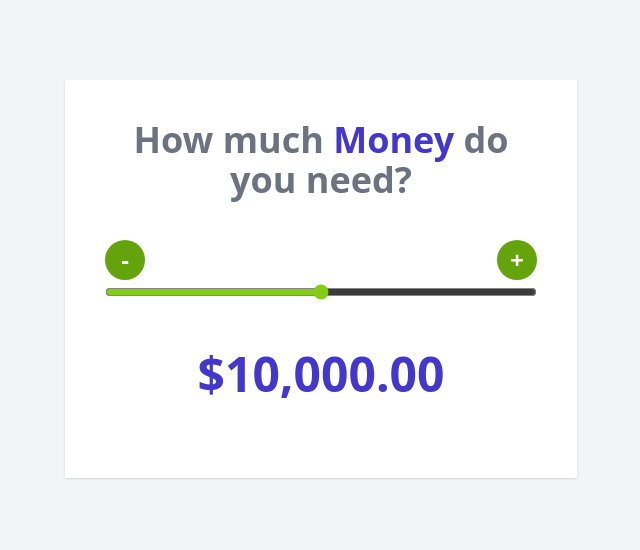
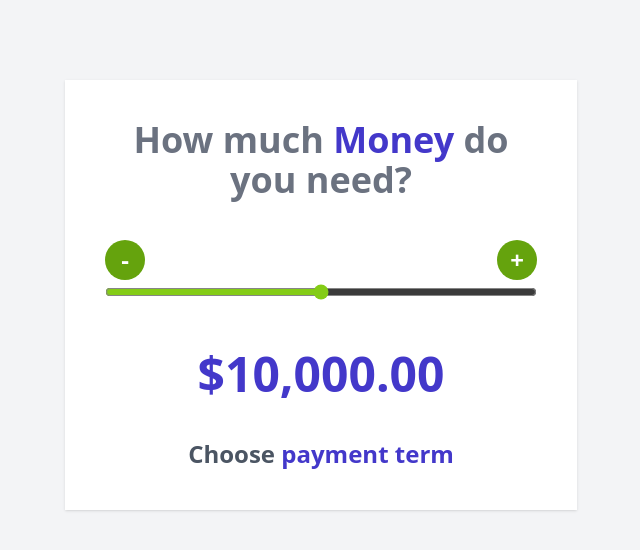
Before and after one commit to EsteMaeLeo/loan_quote_vue, a Vue app: page / in a window 1280 px wide. Shown: the top 550 px of the page, without its empty margins (319-959 px from the left). Built offline with nearby package versions, Linux system fonts and the light colour scheme.

Commit message:
changes on the project

```diff
--- a/src/App.vue
+++ b/src/App.vue
@@ -77,6 +77,9 @@ console.log(state.quantity);
     <p class="text-center my-10 text-5xl font-extrabold text-indigo-700">
       {{ formatMoney }}
     </p>
+    <h2 class="text-2xl font-extrabold text-gray-600 text-center">
+      Choose <span className="text-indigo-700">payment term</span>
+    </h2>
   </div>
 </template>
 
```
